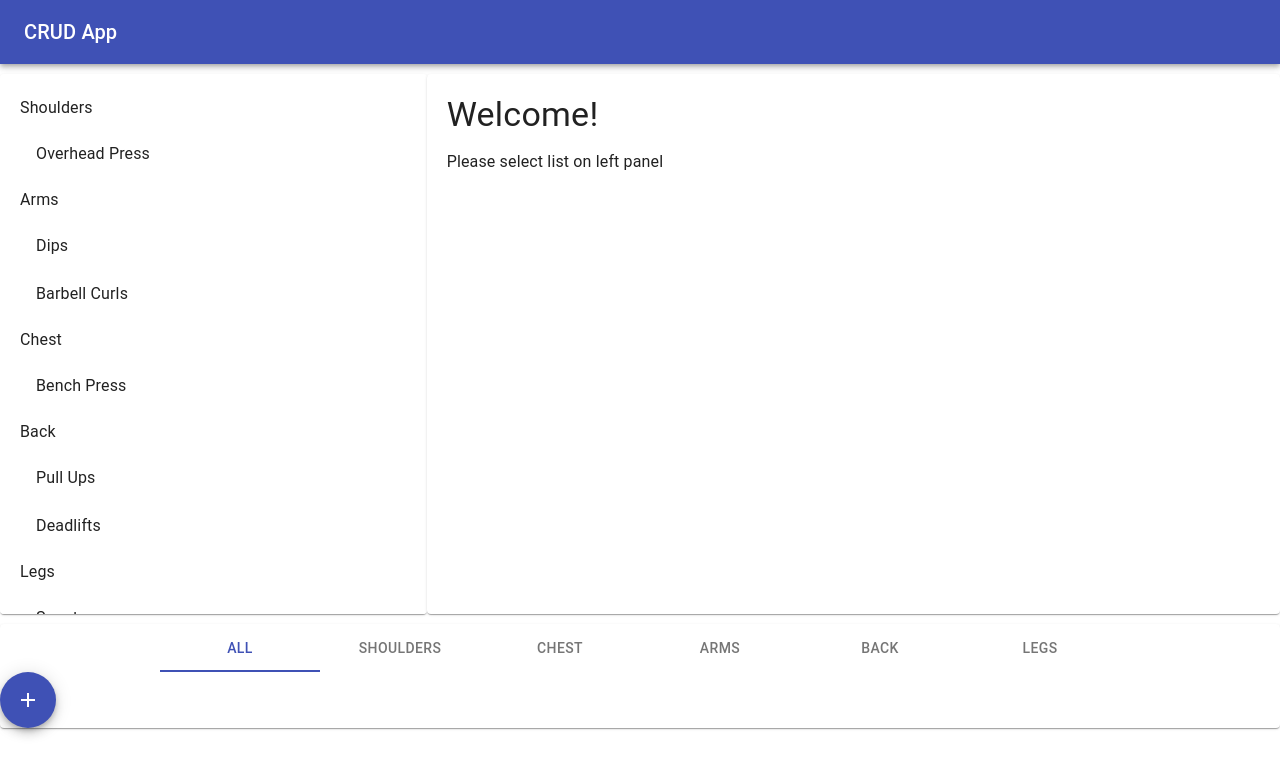
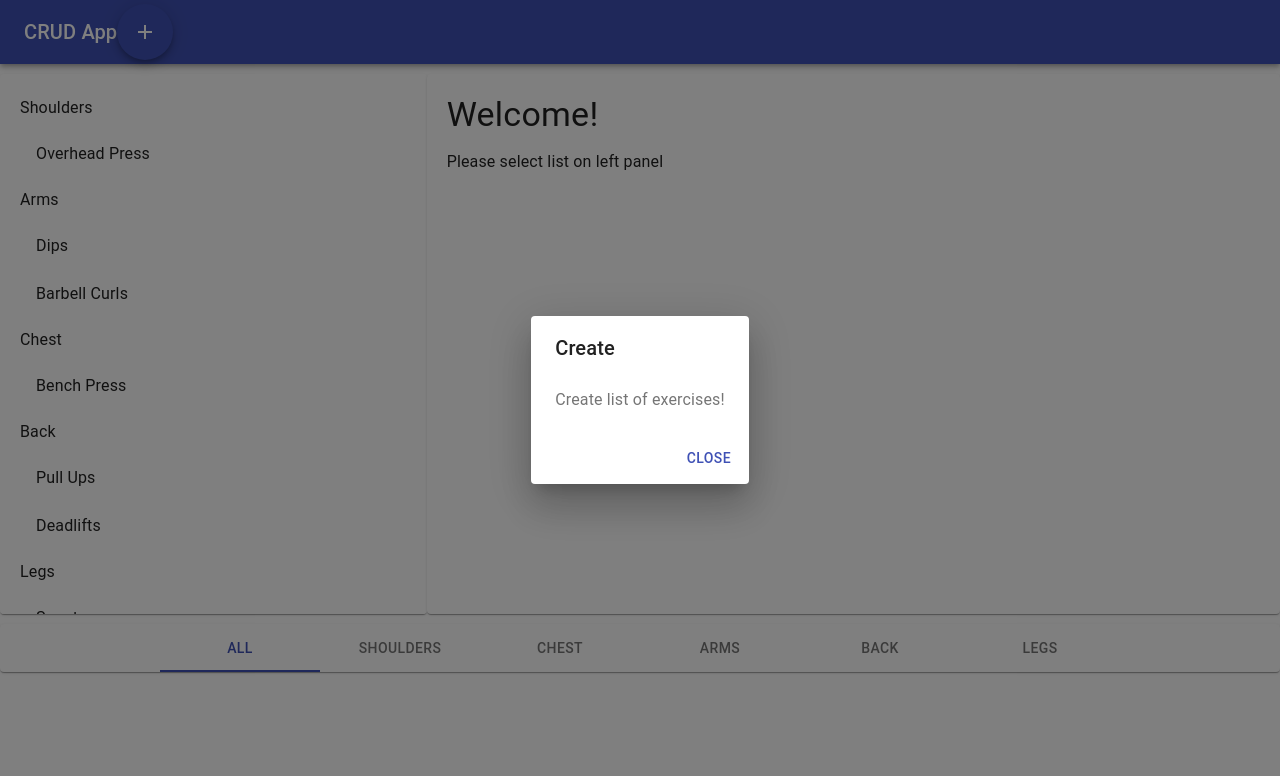
Before and after one commit to anitkumarsingh/CRUD-React-App, a React (Create React App) app: page / in a window 1280 px wide. Both pictures are taken after a click on the button "Add". Shown: the top 776 px of the page. Built offline with nearby package versions, Linux system fonts and the light colour scheme.

Commit message:
floating btn and dialog box

```diff
--- /dev/null
+++ b/src/Components/Exercise/Dialog/CreateFloatBtn.js
@@ -0,0 +1,43 @@
+import React, { Component } from 'react';
+import Button from '@material-ui/core/Button';
+import Dialog from '@material-ui/core/Dialog';
+import DialogActions from '@material-ui/core/DialogActions';
+import DialogContent from '@material-ui/core/DialogContent';
+import DialogContentText from '@material-ui/core/DialogContentText';
+import DialogTitle from '@material-ui/core/DialogTitle';
+import Fab from '@material-ui/core/Fab';
+import AddIcon from '@material-ui/icons/Add';
+
+
+class CreateFloatBtn extends Component{
+    state ={
+        open:false,
+    }
+    handleToggle = () =>{
+        this.setState({open:!this.state.open})
+      }
+
+    render(){
+        return (
+        <div>
+            <Fab color="primary" aria-label="Add" onClick={this.handleToggle} >
+             <AddIcon />
+           </Fab>
+           <Dialog open={this.state.open} onClose={this.handleClose} aria-labelledby="form-dialog-title">
+                <DialogTitle id="form-dialog-title">Create</DialogTitle>
+                <DialogContent>
+                <DialogContentText>
+                   Create list of exercises!
+                </DialogContentText>
+                </DialogContent>
+                <DialogActions>
+                <Button onClick={this.handleToggle} color="primary">
+                    Close
+                </Button>
+                </DialogActions>
+           </Dialog>
+        </div>
+      )
+   }
+}
+export default CreateFloatBtn;
--- a/src/Components/Exercise/index.js
+++ b/src/Components/Exercise/index.js
@@ -23,7 +23,6 @@ const Exercise = ({
         description ='  Please select list on left panel'
     }
   }) =>{
-    console.log(catergory);
     return(
         <Grid container>
           <Grid item sm={4}>
--- a/src/Components/Layouts/Footer.js
+++ b/src/Components/Layouts/Footer.js
@@ -2,11 +2,7 @@ import React from 'react';
 import Paper from '@material-ui/core/Paper';
 import Tabs from '@material-ui/core/Tabs';
 import Tab from '@material-ui/core/Tab';
-import Fab from '@material-ui/core/Fab';
-import AddIcon from '@material-ui/icons/Add';
 import { withStyles } from '@material-ui/core/styles';
-
-
 const styles = theme => ({
     fab: {
       margin: theme.spacing(1),
@@ -34,9 +30,6 @@ const styles = theme => ({
             <Tab label="All" />
             {muscles.map((item,id)=><Tab label={item} key={id +'i'} />)}
       </Tabs>
-    <Fab color="primary" aria-label="Add" >
-        <AddIcon />
-    </Fab>
     </Paper>
      )
  }
--- a/src/Components/Layouts/Header.js
+++ b/src/Components/Layouts/Header.js
@@ -1,13 +1,15 @@
 import React from 'react';
-import { AppBar , Toolbar, Typography} from '@material-ui/core'
+import { AppBar , Toolbar, Typography} from '@material-ui/core';
+import CreateBtn from '../Exercise/Dialog/CreateFloatBtn'
 
 const Header = () =>{
     return (
         <div>
             <AppBar position="static">
-                <Toolbar>
+                <Toolbar style={{ flexGrow: 1,}}>
                 <Typography variant="h6">CRUD App
                 </Typography>
+                <CreateBtn />
                 </Toolbar>
             </AppBar>
         </div>
```
